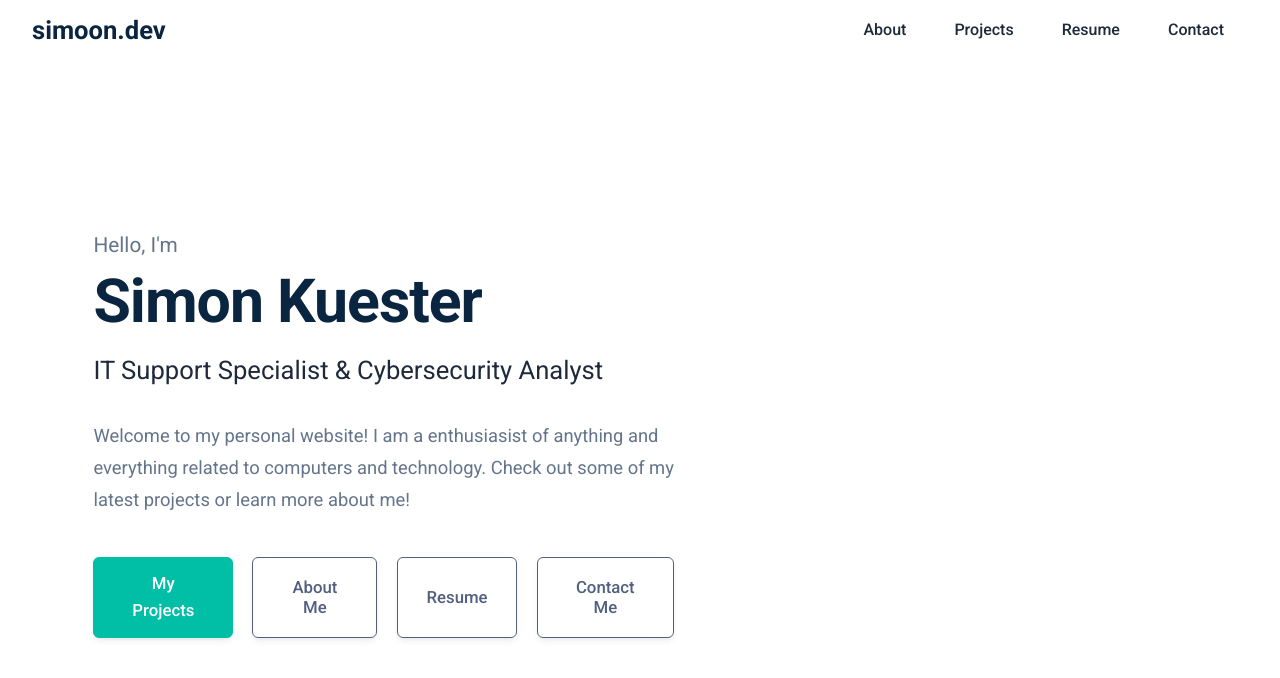
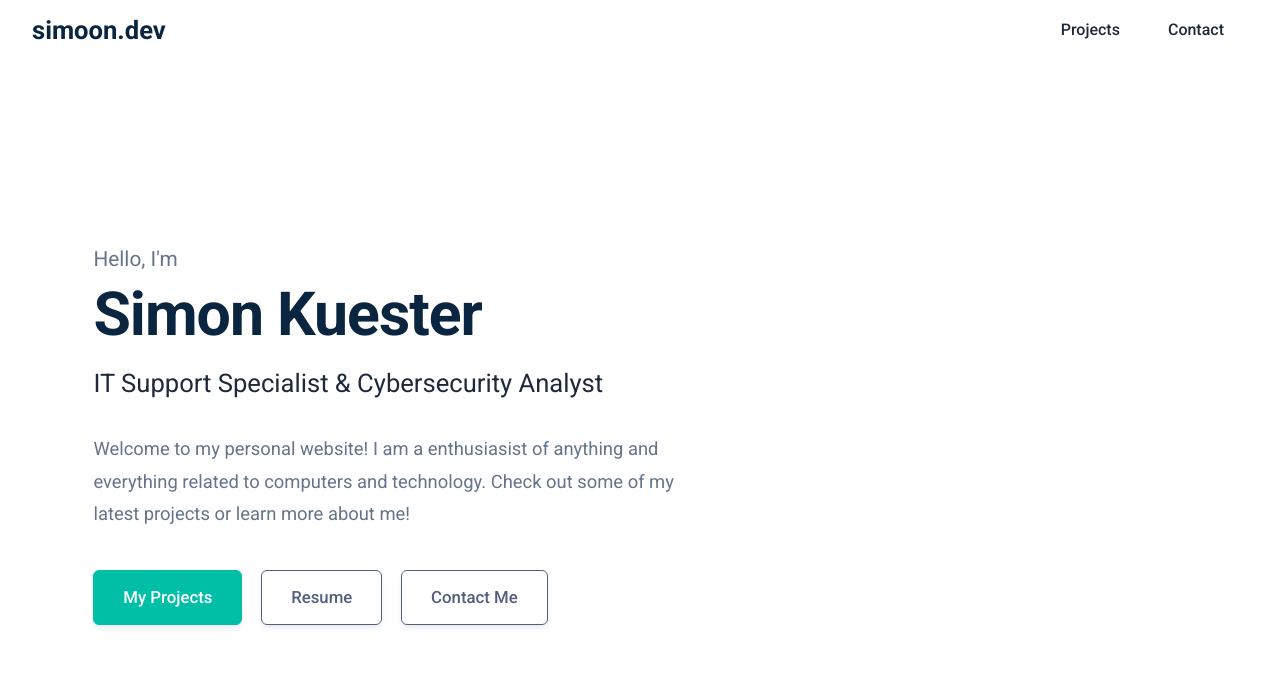
Before and after one commit to Simoon896/portfolioWebsite, a React (Vite) app: page / in a window 1280 px wide. Shown: the top 678 px of the page. Built offline with nearby package versions, Linux system fonts and the light colour scheme.

Commit message:
Website Reformation

```diff
--- a/src/App.jsx
+++ b/src/App.jsx
@@ -1,14 +1,12 @@
 import { BrowserRouter as Router, Routes, Route, useLocation } from 'react-router-dom';
 import HomePage from './pages/HomePage';
 import ProjectsPage from './pages/ProjectsPage';
-import AboutPage from './pages/AboutPage';
 import ContactPage from './pages/ContactPage';
 import PortfolioProjectDetails from './pages/PortfolioProjectDetails';
 import LinkSnifferProjectDetails from './pages/LinkSnifferProjectDetails';
 import CatalogrProjectDetails from './pages/CatalogrProjectDetails';
 import CyberCapstoneProject from './pages/CyberCapstoneProject';
 import TcpNetworkScannerProjectDetails from './pages/TcpNetworkScannerProjectDetails';
-import ResumePage from './pages/ResumePage';
 import './App.css';
 
 // New component to handle scrolling to top on route change
@@ -31,14 +29,12 @@ function App() {
       <Routes>
         <Route path="/" element={<HomePage />} />
         <Route path="/projects" element={<ProjectsPage />} />
-        <Route path="/about" element={<AboutPage />} />
         <Route path="/contact" element={<ContactPage />} />
         <Route path="/portfolio-project-details" element={<PortfolioProjectDetails />} />
         <Route path="/linksniffer-project-details" element={<LinkSnifferProjectDetails />} />
         <Route path="/catalogr-project-details" element={<CatalogrProjectDetails />} />
         <Route path="/cybercapstoneproject" element={<CyberCapstoneProject />} />
         <Route path="/tcp-network-scanner" element={<TcpNetworkScannerProjectDetails />} />
-        <Route path="/resume" element={<ResumePage />} />
       </Routes>
     </Router>
   );
--- a/src/components/Navbar.jsx
+++ b/src/components/Navbar.jsx
@@ -97,13 +97,7 @@ function Navbar() {
             }}>Home</Link>
           </li> */}
           <li className="nav-item">
-            <Link to="/about" className="nav-link" onClick={(e) => navigateToPage(e, '/about')}>About</Link>
-          </li>
-          <li className="nav-item">
             <Link to="/projects" className="nav-link" onClick={(e) => navigateToPage(e, '/projects')}>Projects</Link>
-          </li>
-          <li className="nav-item">
-            <Link to="/resume" className="nav-link" onClick={(e) => navigateToPage(e, '/resume')}>Resume</Link>
           </li>
           <li className="nav-item">
             <Link to="/contact" className="nav-link" onClick={(e) => navigateToPage(e, '/contact')}>Contact</Link>
--- a/src/components/sections/Home.jsx
+++ b/src/components/sections/Home.jsx
@@ -4,6 +4,7 @@ import headshot from '../../assets/head.JPEG';
 
 function Home() {
   const navigate = useNavigate();
+  const resumePdf = `${window.location.origin}/resume.pdf`;
 
   return (
     <section id="home" className="home-section">
@@ -18,8 +19,7 @@ function Home() {
             </p>
             <div className="cta-buttons">
               <Link to="/projects" className="btn btn-primary">My Projects</Link>
-              <button onClick={() => navigate('/about')} className="btn btn-secondary">About Me</button>
-            <button onClick={() => navigate('/resume')} className="btn btn-secondary">Resume</button>
+              <a href={resumePdf} className="btn btn-secondary" target="_blank" rel="noopener noreferrer">Resume</a>
               <button onClick={() => navigate('/contact')} className="btn btn-secondary">Contact Me</button>
             </div>
           </div>
--- a/src/pages/ResumePage.jsx
+++ b/src/pages/ResumePage.jsx
@@ -6,7 +6,6 @@ import '../styles/ProjectDetails.css';
 function ResumePage() {
   const resumeDocx = `${window.location.origin}/resume.docx`;
   const resumePdf = `${window.location.origin}/resume.pdf`;
-  const resumeImage = `${window.location.origin}/resumeimage.png`;
 
   return (
     <Layout>
@@ -35,16 +34,6 @@ function ResumePage() {
           </div>
         </header>
 
-        <section className="project-image-section resume-preview">
-          <div className="resume-preview-card">
-            <img
-              src={resumeImage}
-              alt="Resume preview"
-              className="resume-image"
-              onError={(e) => { e.currentTarget.style.display = 'none'; }}
-            />
-          </div>
-        </section>
       </div>
     </Layout>
   );
```
